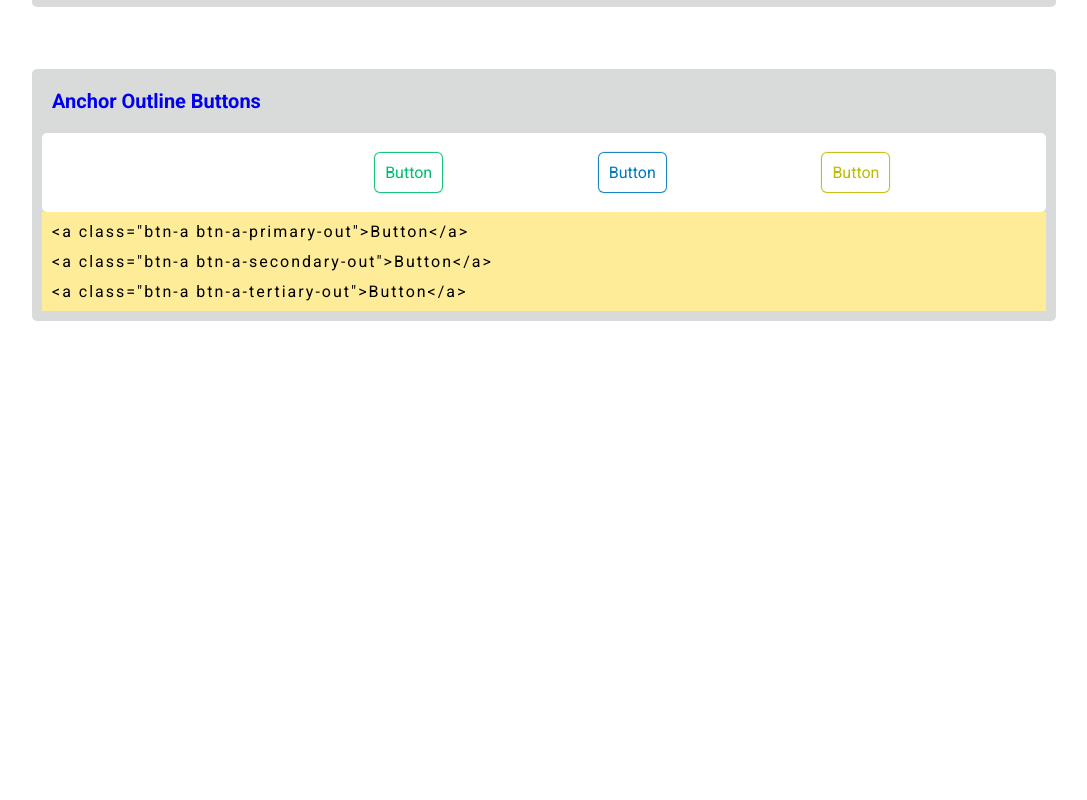
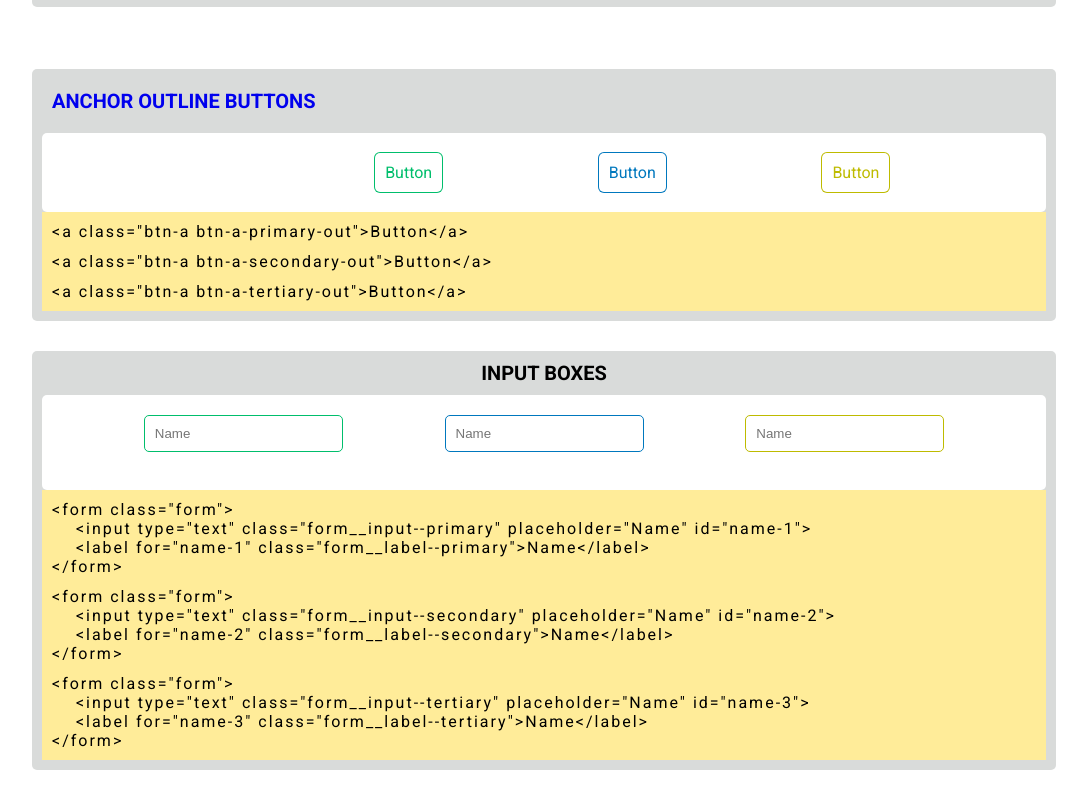
Before and after one commit to Miyuru-Shalitha/css-mini-library, a website built with Parcel: page src/index.html in a window 1280 px wide. Shown: the part 918-1718 px from the top of the page, without its empty margins (96-1183 px from the left). Before the commit the page ends 1269 px from the top, so only its background shows below. Built offline with nearby package versions, Linux system fonts and the light colour scheme.

Commit message:
Add INPUT BOXES

```diff
--- a/src/index.html
+++ b/src/index.html
@@ -28,6 +28,7 @@
     </header>
 
     <main>
+        <!-- BUTTONS -->
         <section class="section">
             <div class="u-center-text">
                 <h2 class="heading-secondary u-margin-bottom">
@@ -80,6 +81,7 @@
 
         </section>
 
+        <!-- OULINE BUTTONS -->
         <section class="section">
             <div class="u-center-text">
                 <h2 class="heading-secondary u-margin-bottom">
@@ -123,6 +125,7 @@
 
         </section>
 
+        <!-- ANCHOR BUTTONS -->
         <section class="section">
             <div class="u-center-text">
                 <h2 class="heading-secondary u-margin-bottom">
@@ -175,6 +178,7 @@
 
         </section>
 
+        <!-- ANCHOR OUTLINE BUTTONS -->
         <section class="section">
             <div class="u-center-text">
                 <h2 class="heading-secondary u-margin-bottom">
@@ -217,6 +221,74 @@
             </div>
 
         </section>
+
+        <!-- INPUT -->
+        <section class="section">
+            <div class="u-center-text">
+                <h2 class="heading-secondary u-margin-bottom">
+                    Input boxes
+                </h2>
+            </div>
+
+            <div class="components-container u-border-radius">
+                <!-- Anchor Elements -->
+                <div class="components-container__box">
+                    <form class="form">
+                        <input type="text" class="form__input--primary" placeholder="Name" id="name-1">
+                        <label for="name-1" class="form__label--primary">Name</label>
+                    </form>
+                </div>
+
+                <div class="components-container__box">
+                    <form class="form">
+                        <input type="text" class="form__input--secondary" placeholder="Name" id="name-2">
+                        <label for="name-2" class="form__label--secondary">Name</label>
+                    </form>
+                </div>
+
+                <div class="components-container__box">
+                    <form class="form">
+                        <input type="text" class="form__input--tertiary" placeholder="Name" id="name-3">
+                        <label for="name-3" class="form__label--tertiary">Name</label>
+                    </form>
+                </div>
+            </div>
+
+            <div class="components-description">
+                <!-- Primary primary -->
+                <p class="components-description__code-line">
+                    &lt;form class="form"&gt;<br>
+                    &nbsp;&nbsp;&nbsp;&nbsp;&lt;input type="text" class="form__input--primary" placeholder="Name"
+                    id="name-1"&gt;<br>
+                    &nbsp;&nbsp;&nbsp;&nbsp;&lt;label for="name-1"
+                    class="form__label--primary"&gt;Name&lt;/label&gt;<br>
+                    &lt;/form&gt;
+                </p>
+                <br>
+
+                <!-- Secondary secondary -->
+                <p class="components-description__code-line">
+                    &lt;form class="form"&gt;<br>
+                    &nbsp;&nbsp;&nbsp;&nbsp;&lt;input type="text" class="form__input--secondary" placeholder="Name"
+                    id="name-2"&gt;<br>
+                    &nbsp;&nbsp;&nbsp;&nbsp;&lt;label for="name-2"
+                    class="form__label--secondary"&gt;Name&lt;/label&gt;<br>
+                    &lt;/form&gt;
+                </p>
+                <br>
+
+                <!-- Tertiary tertiary -->
+                <p class="components-description__code-line">
+                    &lt;form class="form"&gt;<br>
+                    &nbsp;&nbsp;&nbsp;&nbsp;&lt;input type="text" class="form__input--tertiary" placeholder="Name"
+                    id="name-3"&gt;<br>
+                    &nbsp;&nbsp;&nbsp;&nbsp;&lt;label for="name-3"
+                    class="form__label--tertiary"&gt;Name&lt;/label&gt;<br>
+                    &lt;/form&gt;
+                </p>
+            </div>
+
+        </section>
     </main>
 </body>
 
--- a/src/scss/abstracts/_mixins.scss
+++ b/src/scss/abstracts/_mixins.scss
@@ -15,3 +15,21 @@
         box-shadow: 0 0.2rem 0.4rem rgba($color-black, 0.7);
     }
 }
+
+@mixin formInput {
+    padding: $default-padding;
+    border-radius: $default-border-radius;
+}
+
+@mixin formLabel {
+    display: block;
+    font-size: $input-label;
+    transform: translate(0, -5.5rem);
+    opacity: 1;
+    transition: all 0.3s;
+}
+
+@mixin fomrLabelTranslate {
+    transform: translate(1rem, -3rem);
+    opacity: 0;
+}
--- a/src/scss/abstracts/_variables.scss
+++ b/src/scss/abstracts/_variables.scss
@@ -29,6 +29,8 @@ $default-font-size: 1.6rem;
 $heading-primary-font-size: 3rem;
 $heading-secondary-font-size: 2rem;
 
+$input-label: 1.5rem;
+
 // BORDER
 $default-border-radius: 0.5rem;
 
--- a/src/scss/base/_typography.scss
+++ b/src/scss/base/_typography.scss
@@ -11,4 +11,5 @@ body {
 
 .heading-secondary {
     font-size: $heading-secondary-font-size;
+    text-transform: uppercase;
 }
--- a/src/scss/components/_button.scss
+++ b/src/scss/components/_button.scss
@@ -127,7 +127,7 @@
 .btn-a-primary-out {
     background-color: transparent;
     color: $color-primary;
-    box-shadow: 0 0 1px 1px $color-primary;
+    box-shadow: 0 0 0 1px $color-primary;
 
     &:hover {
         background-color: $color-primary-light;
@@ -145,7 +145,7 @@
 .btn-a-secondary-out {
     background-color: transparent;
     color: $color-secondary;
-    box-shadow: 0 0 1px 1px $color-secondary;
+    box-shadow: 0 0 0 1px $color-secondary;
 
     &:hover {
         background-color: $color-secondary-light;
@@ -163,7 +163,7 @@
 .btn-a-tertiary-out {
     background-color: transparent;
     color: $color-tertiary;
-    box-shadow: 0 0 1px 1px $color-tertiary;
+    box-shadow: 0 0 0 1px $color-tertiary;
 
     &:hover {
         background-color: $color-tertiary-light;
--- /dev/null
+++ b/src/scss/components/_input.scss
@@ -0,0 +1,49 @@
+.form {
+    // Input primary
+    &__input--primary {
+        @include formInput;
+        border: 1px solid $color-primary;
+        outline-color: $color-primary;
+    }
+
+    &__label--primary {
+        color: $color-primary;
+        @include formLabel;
+    }
+
+    &__input--primary:placeholder-shown + &__label--primary {
+        @include fomrLabelTranslate;
+    }
+
+    // Input secondary
+    &__input--secondary {
+        @include formInput;
+        border: 1px solid $color-secondary;
+        outline-color: $color-secondary;
+    }
+
+    &__label--secondary {
+        color: $color-secondary;
+        @include formLabel;
+    }
+
+    &__input--secondary:placeholder-shown + &__label--secondary {
+        @include fomrLabelTranslate;
+    }
+
+    // Input tertiary
+    &__input--tertiary {
+        @include formInput;
+        border: 1px solid $color-tertiary;
+        outline-color: $color-tertiary;
+    }
+
+    &__label--tertiary {
+        color: $color-tertiary;
+        @include formLabel;
+    }
+
+    &__input--tertiary:placeholder-shown + &__label--tertiary {
+        @include fomrLabelTranslate;
+    }
+}
--- a/src/scss/main.scss
+++ b/src/scss/main.scss
@@ -8,6 +8,7 @@
 @import "base/utilities";
 
 @import "components/button";
+@import "components/input";
 
 @import "layout/components-container";
 @import "layout/components-description";
```
